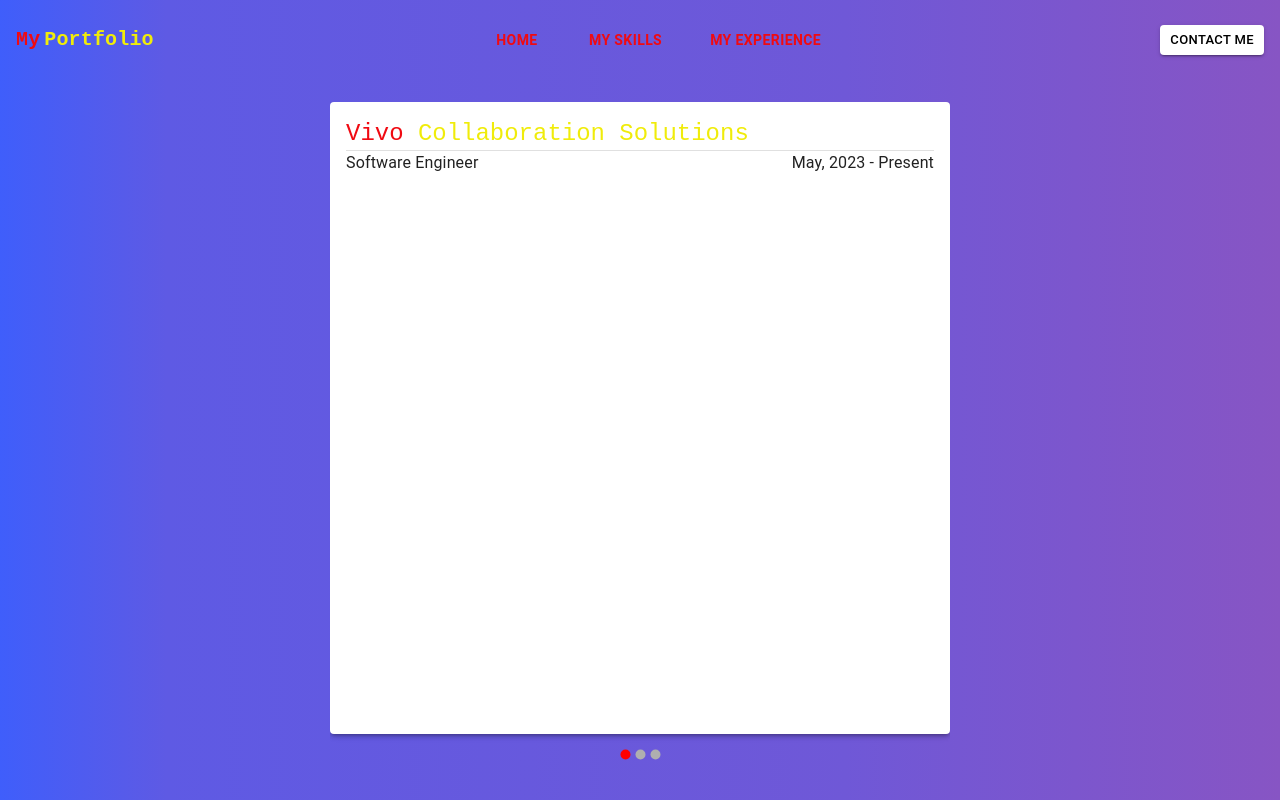
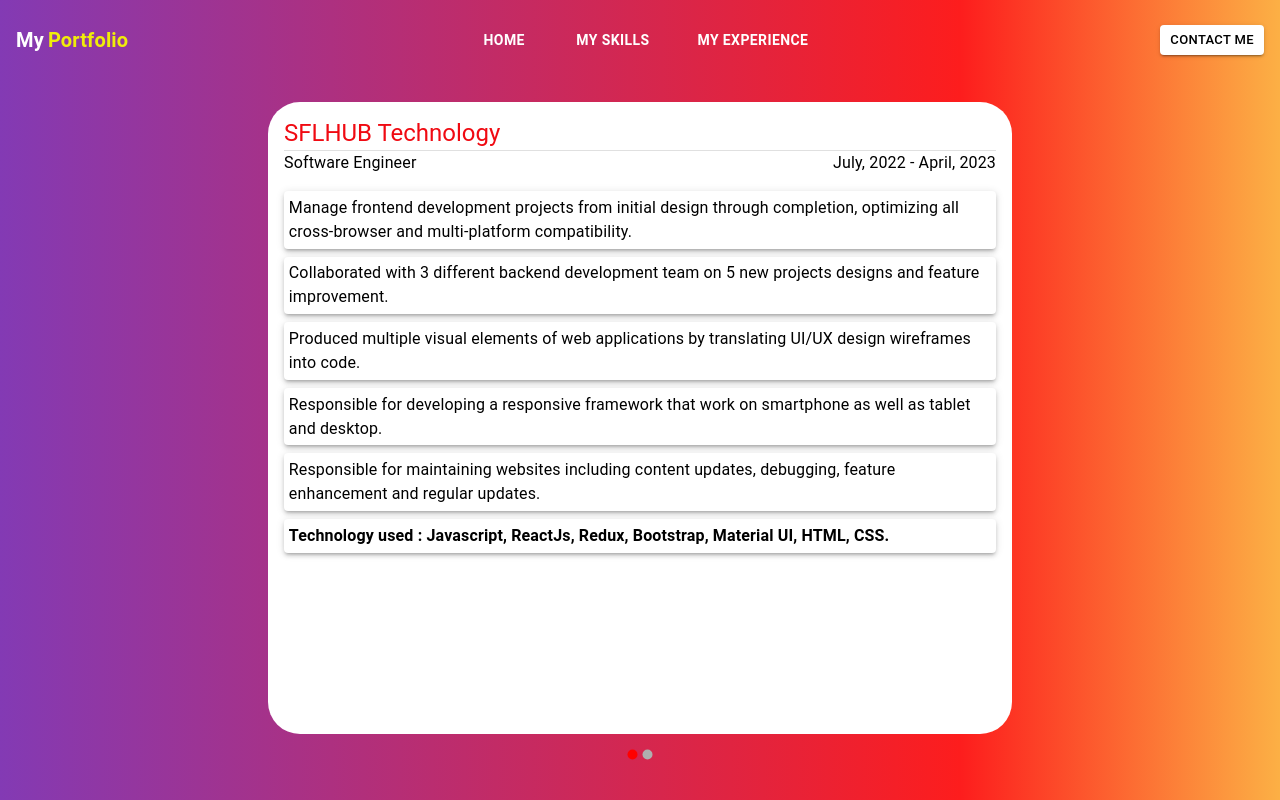
Before and after one commit to prakashmishra1234/MyPortfolio, a React (Create React App) app: page /experience in a window 1280 px wide. Built offline with nearby package versions, Linux system fonts and the light colour scheme; a web font is replaced by a local one.

Commit message:
changes in skills components and experience comp

```diff
--- a/src/Components/Common/Navbar.tsx
+++ b/src/Components/Common/Navbar.tsx
@@ -96,7 +96,6 @@
           variant="h6"
           color="primary"
           style={{
-            fontFamily: "monospace",
             fontWeight: "700",
             display: "inline",
           }}
@@ -107,7 +106,6 @@
           variant="h6"
           color="secondary"
           style={{
-            fontFamily: "monospace",
             fontWeight: "700",
             display: "inline",
           }}
--- a/src/Components/Contact.tsx
+++ b/src/Components/Contact.tsx
@@ -27,7 +27,6 @@
       )
       .then(
         (result) => {
-          console.log(result);
           if (result.status == 200) {
             <Alert severity="success">Your email has been sent!</Alert>;
             resetFunction();
--- a/src/Components/Experience.tsx
+++ b/src/Components/Experience.tsx
@@ -1,17 +1,18 @@
 import React from "react";
 import Carousel from "react-material-ui-carousel";
-import { Paper, Button, Box, Typography, Divider } from "@mui/material";
+import { Paper, Button, Box, Typography, Divider, Grow } from "@mui/material";
 import RadioButtonCheckedOutlinedIcon from "@mui/icons-material/RadioButtonCheckedOutlined";
 
 const Experience = () => {
+  const time = 1;
   var items = [
-    {
-      Ftitle: "Vivo",
-      Ltitle: "Collaboration Solutions",
-      jobtitle: "Software Engineer",
-      Duration: "May, 2023 - Present",
-      content: [],
-    },
+    // {
+    //   Ftitle: "Vivo",
+    //   Ltitle: "Collaboration Solutions",
+    //   jobtitle: "Software Engineer",
+    //   Duration: "May, 2023 - Present",
+    //   content: [],
+    // },
     {
       Ftitle: "SFLHUB",
       Ltitle: "Technology",
@@ -64,26 +65,24 @@
             color: "red",
           },
         }}
-        sx={{ width: { md: "50%", xs: "100%" } }}
+        sx={{
+          width: { md: "60%", xs: "100%" },
+        }}
       >
         {items.map((item, i) => (
-          <Paper
+          <Box
             key={i}
-            elevation={3}
             sx={{
               height: "75vh",
+              padding: "1rem",
               backgroundColor: "#fff",
-              padding: "1rem",
+              borderRadius: "2rem",
+              overflowY: "auto",
             }}
           >
-            <Typography variant="h5" color="primary" fontFamily="monospace">
+            <Typography variant="h5" color="primary.dark">
               {item.Ftitle}{" "}
-              <Typography
-                variant="h5"
-                component="span"
-                color="secondary"
-                fontFamily="monospace"
-              >
+              <Typography variant="h5" component="span">
                 {item.Ltitle}
               </Typography>
             </Typography>
@@ -98,48 +97,35 @@
               <Typography>{item.jobtitle}</Typography>
               <Typography>{item.Duration}</Typography>
             </Box>
-            <Box sx={{ paddingTop: "1rem" }}>
+            <Box
+              sx={{
+                paddingTop: "1rem",
+              }}
+            >
               {item.content.map((point, index) => {
                 return (
-                  <React.Fragment key={index}>
-                    {index === item.content.length - 1 ? (
-                      <Box
-                        sx={{
-                          my: "1rem",
-                          display: "flex",
-                        }}
-                      >
-                        <RadioButtonCheckedOutlinedIcon
-                          sx={{
-                            fontSize: "1rem",
-                            marginRight: "5px",
-                            marginTop: "5px",
-                          }}
-                        />
-                        <Typography fontWeight="700">{point}</Typography>
-                      </Box>
-                    ) : (
-                      <Box
-                        sx={{
-                          my: "1rem",
-                          display: "flex",
-                        }}
-                      >
-                        <RadioButtonCheckedOutlinedIcon
-                          sx={{
-                            fontSize: "1rem",
-                            marginRight: "5px",
-                            marginTop: "5px",
-                          }}
-                        />
-                        <Typography>{point}</Typography>
-                      </Box>
-                    )}
-                  </React.Fragment>
+                  <Grow
+                    key={index}
+                    in={true}
+                    timeout={index === 0 ? time : index * 1000 * time}
+                  >
+                    <Paper
+                      elevation={3}
+                      style={{ marginBottom: "0.5rem", padding: "0.3rem" }}
+                    >
+                      {index === item.content.length - 1 ? (
+                        <Typography color="#000" fontWeight="700">
+                          {point}
+                        </Typography>
+                      ) : (
+                        <Typography color="#000">{point}</Typography>
+                      )}
+                    </Paper>
+                  </Grow>
                 );
               })}
             </Box>
-          </Paper>
+          </Box>
         ))}
       </Carousel>
     </Box>
--- a/src/Components/Home.tsx
+++ b/src/Components/Home.tsx
@@ -16,13 +16,12 @@
         padding: "20px",
       }}
     >
-      <Typography variant="h4" fontFamily="cursive" color="primary">
+      <Typography variant="h4" color="primary">
         Hello everyone!
       </Typography>
       <Box sx={{ display: "inline", textAlign: "center" }}>
         <Typography
           variant="h6"
-          fontFamily="cursive"
           color="primary"
           fontSize="1.5rem"
           sx={{
@@ -49,7 +48,6 @@
             style={{
               fontSize: "1.5rem",
               color: "#f0ec0a",
-              fontFamily: "cursive",
             }}
             repeat={Infinity}
           />
--- a/src/Components/MySkills.tsx
+++ b/src/Components/MySkills.tsx
@@ -1,4 +1,4 @@
-import { Box, Typography, Paper } from "@mui/material";
+import { Box, Typography, Paper, Grow } from "@mui/material";
 import React from "react";
 import { TypeAnimation } from "react-type-animation";
 
@@ -51,6 +51,7 @@
 ];
 
 const MySkills = () => {
+  const time = 1;
   return (
     <Box
       sx={{
@@ -82,7 +83,6 @@
       </Typography>
       <Typography
         variant="h6"
-        fontFamily="cursive"
         color="primary"
         fontSize="1.5rem"
         sx={{
@@ -110,7 +110,6 @@
           style={{
             fontSize: "1.5rem",
             color: "#f0ec0a",
-            fontFamily: "cursive",
             marginTop: "1rem",
           }}
           repeat={Infinity}
@@ -128,6 +127,7 @@
       >
         {data.map((item, index) => {
           return (
+            <Grow in={true} timeout={index === 0 ? time : index * 1000 * time}>
               <Paper
                 key={index}
                 elevation={3}
@@ -147,10 +147,9 @@
                   alt={item.name}
                   src={item.logo}
                 />
-              <Typography fontFamily="monospace" fontWeight="700">
-                {item.name}
-              </Typography>
+                <Typography fontWeight="700">{item.name}</Typography>
               </Paper>
+            </Grow>
           );
         })}
       </Box>
--- a/src/Theme.tsx
+++ b/src/Theme.tsx
@@ -3,8 +3,8 @@
 const theme = createTheme({
   palette: {
     primary: {
-      main: "#f00a12",
-      dark: "#c93b30",
+      main: "#fff",
+      dark: "#f00a12",
     },
     secondary: {
       main: "#f0ec0a",
--- a/src/index.css
+++ b/src/index.css
@@ -8,10 +8,8 @@
   overflow: auto;
   background: linear-gradient(
     90deg,
-    rgba(63, 94, 251, 1) 0%,
-    rgba(94, 90, 228, 1) 13%,
-    rgba(111, 88, 215, 1) 66%,
-    rgba(124, 86, 205, 1) 84%,
-    rgba(135, 85, 196, 1) 100%
+    rgba(131, 58, 180, 1) 0%,
+    rgba(253, 29, 29, 1) 75%,
+    rgba(252, 176, 69, 1) 100%
   );
 }
```
Lines whose indentation alone changed are shown as unchanged.
